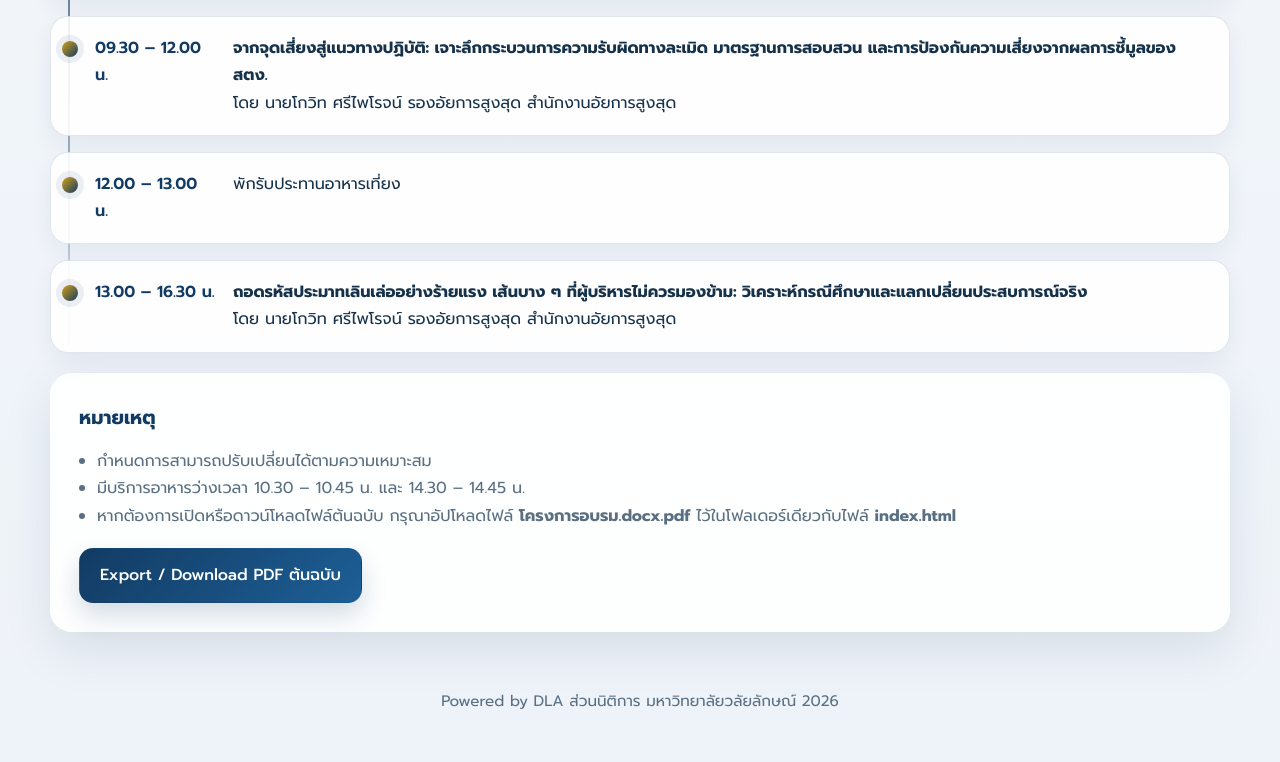
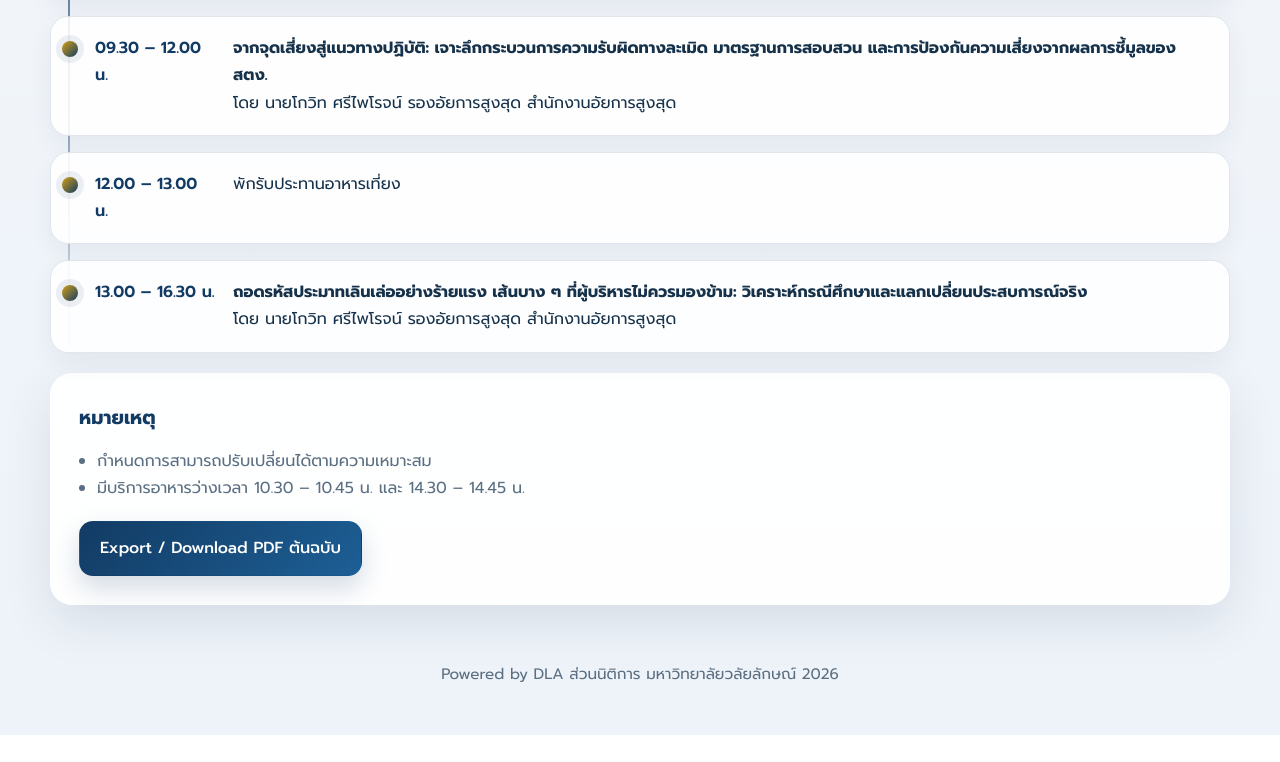
Before and after one commit to legalcontractofwu-dev/training-course-site, a plain HTML site: page index.html in a window 1280 px wide. Shown: the part 3951-4713 px from the top of the page. After the commit the page ends 4686 px from the top, so only its background shows below. Drawn offline with Linux system fonts and the light colour scheme.

Commit message:
Remove instruction for uploading project file

```diff
--- a/index.html
+++ b/index.html
@@ -717,7 +717,6 @@
           <ul>
             <li>กำหนดการสามารถปรับเปลี่ยนได้ตามความเหมาะสม</li>
             <li>มีบริการอาหารว่างเวลา 10.30 – 10.45 น. และ 14.30 – 14.45 น.</li>
-            <li>หากต้องการเปิดหรือดาวน์โหลดไฟล์ต้นฉบับ กรุณาอัปโหลดไฟล์ <strong>โครงการอบรม.docx.pdf</strong> ไว้ในโฟลเดอร์เดียวกับไฟล์ <strong>index.html</strong></li>
           </ul>
           <div class="hero-actions" style="margin-top:18px; margin-bottom:0;">
             <a class="btn btn-primary" href="โครงการอบรม.docx.pdf" target="_blank" download>Export / Download PDF ต้นฉบับ</a>
```
